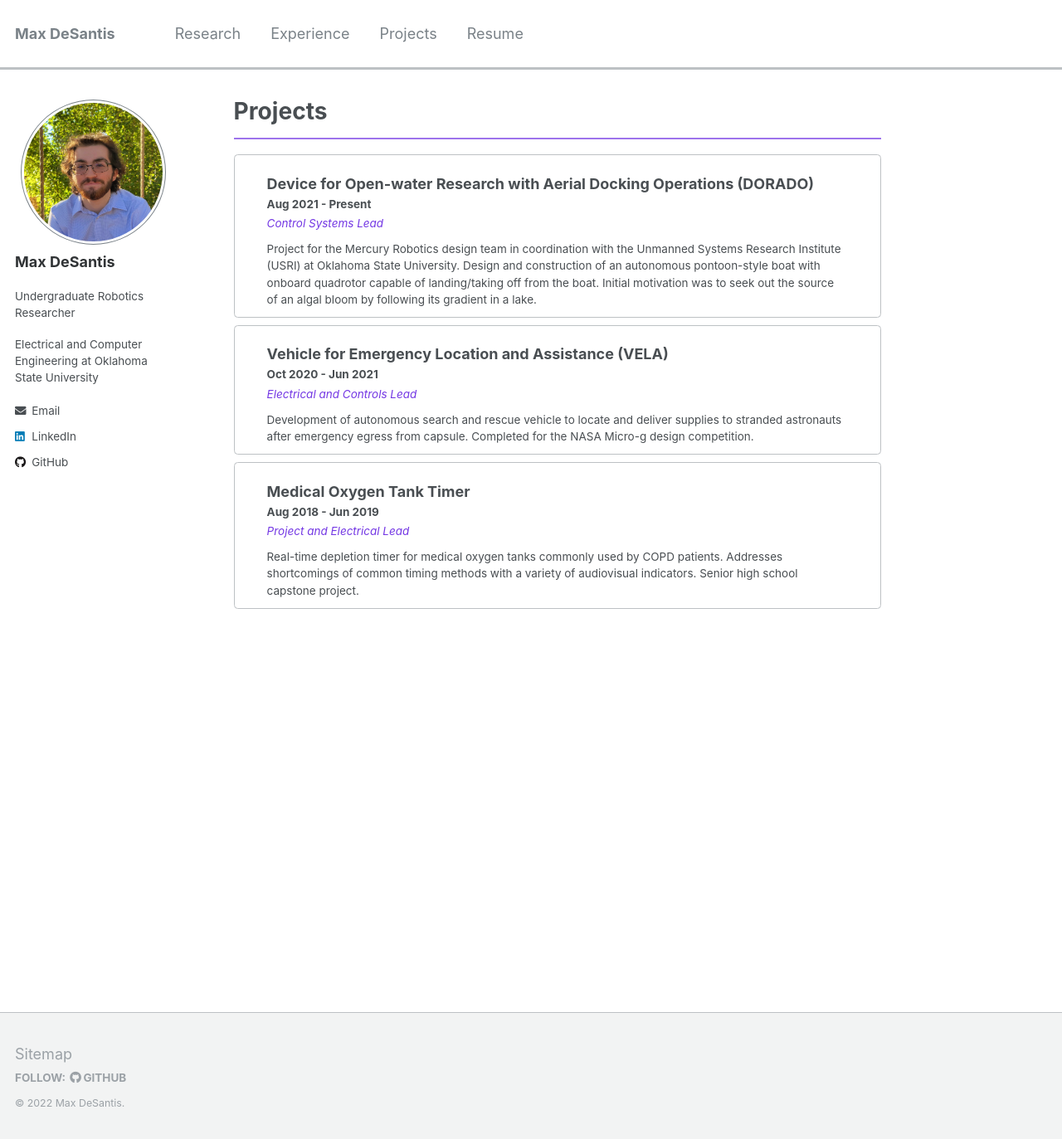
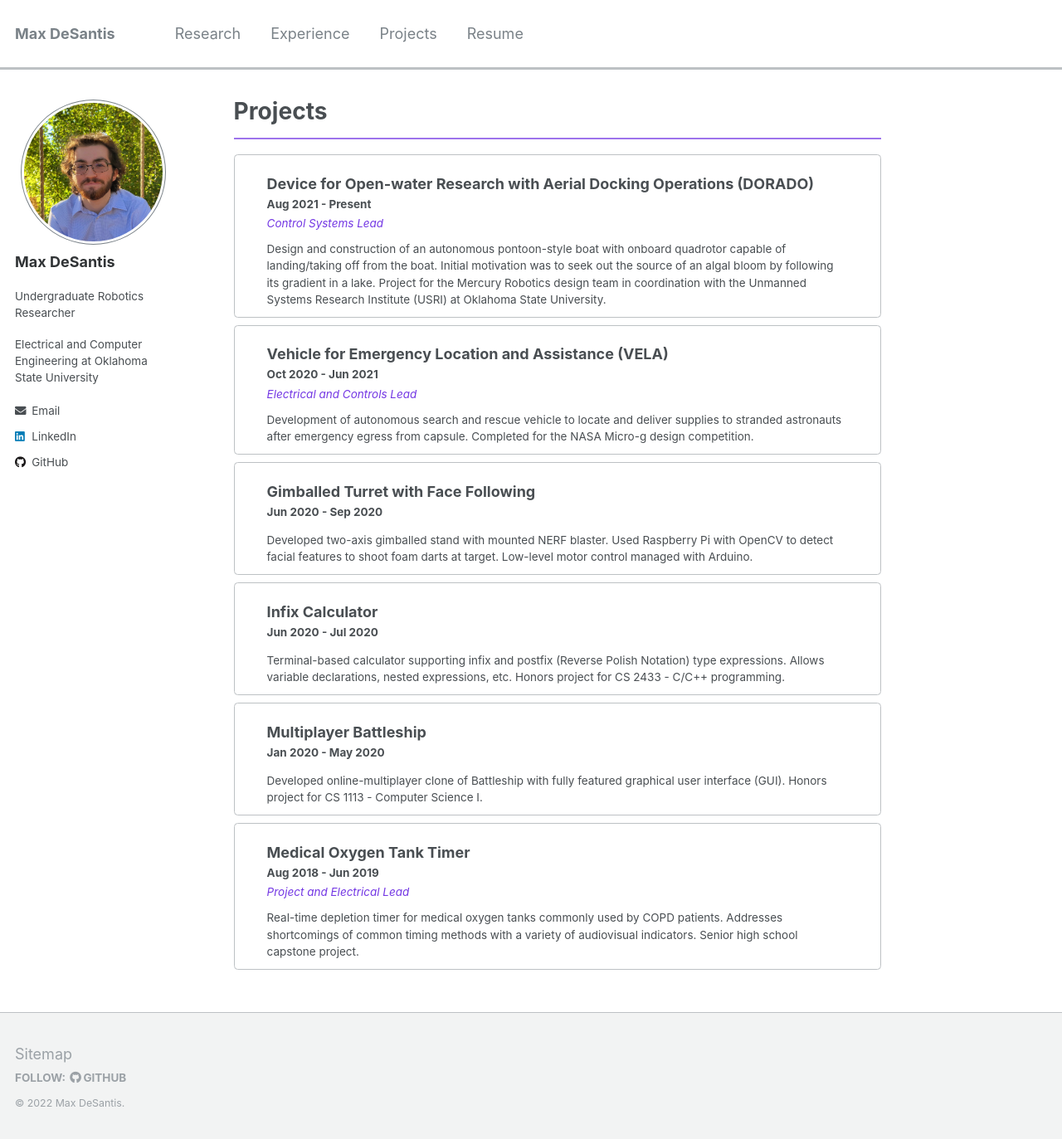
Before and after one commit to MaxDeSantis/MaxDeSantis.github.io, a Jekyll site: the page built from _pages/projects.md, in a window 1280 px wide and 1376 px high. Shown: the top 1373 px of the window at 83% size. Built offline with Jekyll 4.4.1, drawn with Linux system fonts in a browser that asks for light colours.

Commit message:
Added other projects

```diff
--- a/Gemfile
+++ b/Gemfile
@@ -17,6 +17,8 @@ gem "github-pages", group: :jekyll_plugins
 # gem "jekyll"
 
 gem "wdm", "~> 0.1.0" if Gem.win_platform?
+gem 'eventmachine', '1.2.7', git: 'https://github.com/eventmachine/eventmachine.git', tag: 'v1.2.7'
+gem 'tzinfo-data', platforms: [:mingw, :mswin, :x64_mingw]
 
 # If you have any plugins, put them here!
 group :jekyll_plugins do
--- a/_config.yml
+++ b/_config.yml
@@ -204,7 +204,7 @@ defaults:
       path: ""
       type: experience
     values:
-      layout: singles
+      layout: single
       author_profile: true
       read_time: false
       comments: false
--- /dev/null
+++ b/_projects/battleship.md
@@ -0,0 +1,35 @@
+---
+title: 'Multiplayer Battleship'
+permalink: /projects/battleship/
+excerpt_separator: <!--more-->
+toc: true
+share: false
+related: false
+comments: false
+paginate: false
+read_time: false
+time_worked: "Jan 2020 - May 2020"
+date: 2020-1-01
+show_date: false
+---
+
+Developed online-multiplayer clone of Battleship with fully featured graphical user interface (GUI). Honors project for CS 1113 - Computer Science I.
+<!--more-->
+
+# Project Overview
+
+My first major exploration of large-scale software development.
+
+Objectives:
+
+* Fully functional implementation of Battleship - ship selection and placement, tile targeting, hit notifications, etc.
+* Online multiplayer functionality - real-time chatting, rematching, ship updates, etc. Uses peer-peer network architecture.
+* Graphical User Interface - develop straightforward UI to show ships, menus, chat, prompts, etc.
+
+# Implementation
+
+* Used Java's net libraries to establish socket-based communication between hosts.
+* Custom protocol to handle gameboard updates and chats.
+* Players enter IP directly to connect to hosted game.
+* Java Swing and AWT libraries to manage GUI, which emulates original game board.
+* Quality of life features - rematching after game, showing surviving ships upon loss, two-way chat, etc.
--- /dev/null
+++ b/_projects/calculator.md
@@ -0,0 +1,28 @@
+---
+title: 'Infix Calculator'
+permalink: /projects/calculator/
+excerpt_separator: <!--more-->
+toc: true
+share: false
+related: false
+comments: false
+paginate: false
+read_time: false
+time_worked: "Jun 2020 - Jul 2020"
+date: 2020-6-1
+show_date: false
+---
+
+Terminal-based calculator supporting infix and postfix (Reverse Polish Notation) type expressions. Allows variable declarations, nested expressions, etc. Honors project for CS 2433 - C/C++ programming.
+<!--more-->
+
+# Project Overview
+
+Exploration of terminal-based user input and command-line instructions.
+
+Objectives:
+
+* Infix calculator support. Use parenthesis for all expressions - implementing PEMDAS out of project scope.
+* Postfix calculator support.
+* Intuitive and robust error-handling for CLI.
+* Support common functions - primitive operations, exponentiation, trigonometric functions, variable declarations, negation, etc.
--- /dev/null
+++ b/_projects/nerf_turret.md
@@ -0,0 +1,28 @@
+---
+title: 'Gimballed Turret with Face Following'
+permalink: /projects/nerf_turret/
+excerpt_separator: <!--more-->
+toc: true
+share: false
+related: false
+comments: false
+paginate: false
+read_time: false
+time_worked: "Jun 2020 - Sep 2020"
+date: 2020-6-1
+show_date: false
+---
+
+Developed two-axis gimballed stand with mounted NERF blaster. Used Raspberry Pi with OpenCV to detect facial features to shoot foam darts at target. Low-level motor control managed with Arduino.
+<!--more-->
+
+# Project Overview
+
+Exploration of OpenCV, computer vision, serial communication, motor control, and facial detection.
+
+# Implementation
+
+* Stepper motor base allowing 360 degree rotation.
+* Servo enabling ~45 degree vertical pivoting of blaster.
+* Camera mounted on blaster, using OpenCV to detect faces and provide location.
+* Basic scheduled bang-bang controller to direct motor movements.
```
Also changed, not shown: _projects/dorado.md (+1 -1 lines), _projects/oxygen_tank.md (+1 -1 lines), Gemfile.lock.
